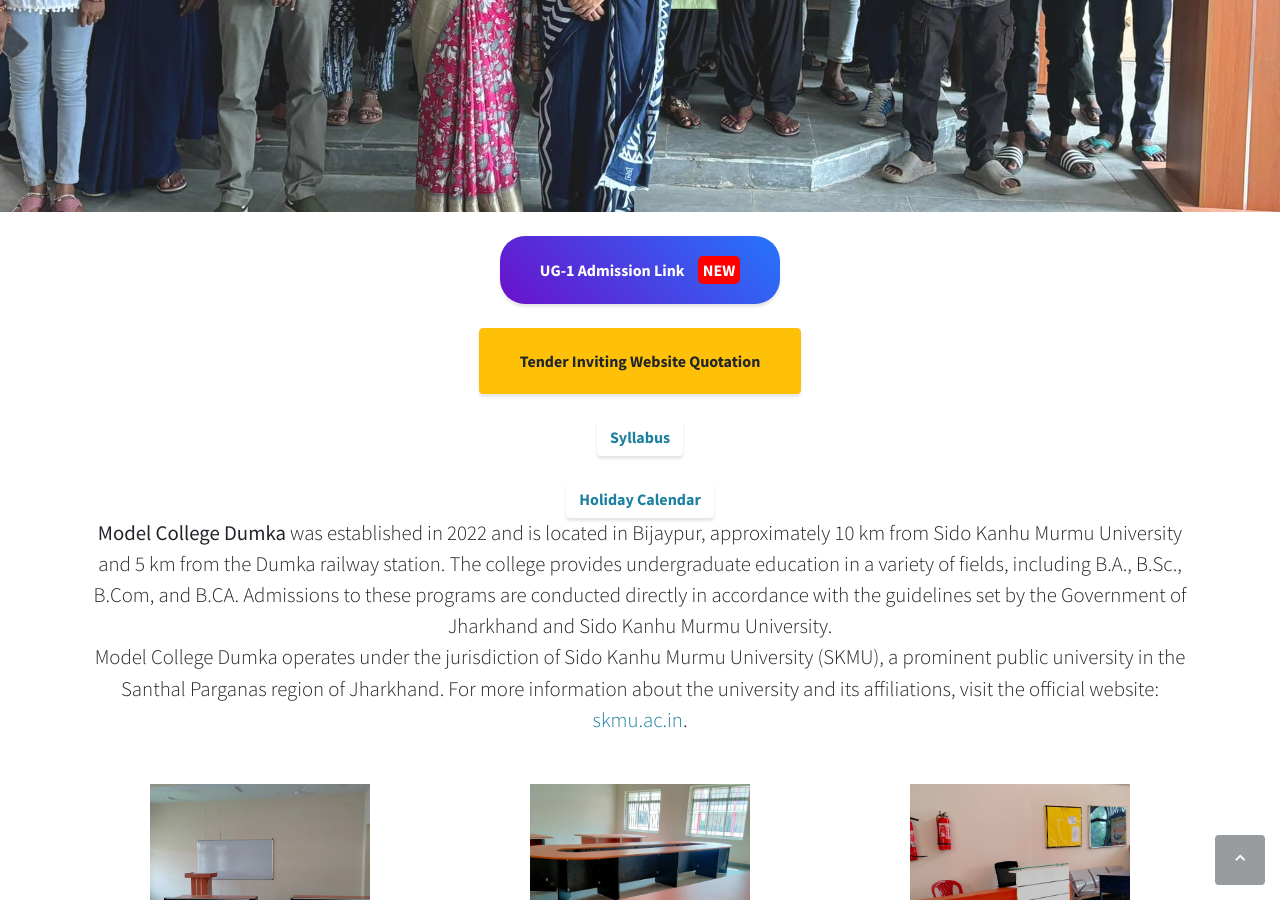
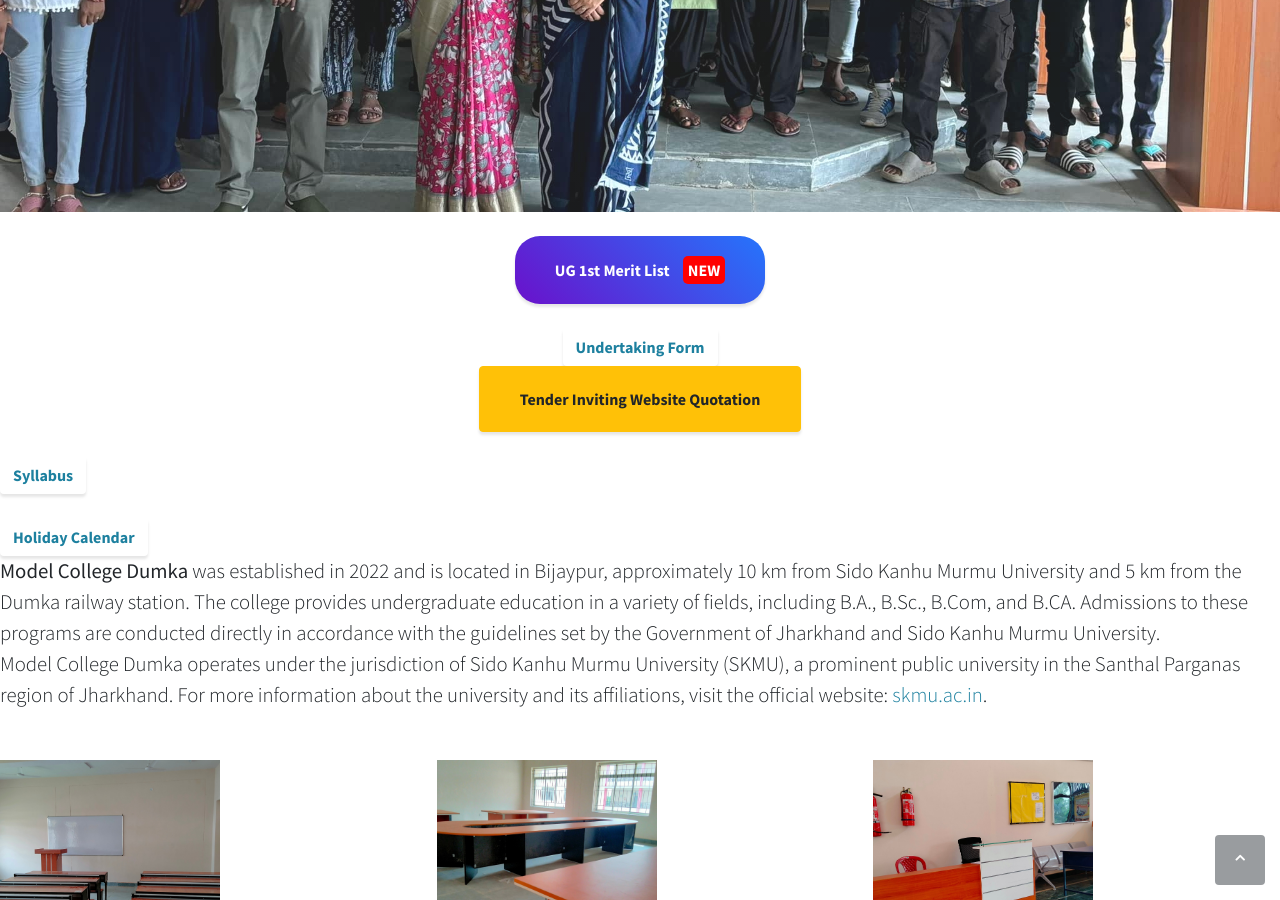
Before and after one commit to modelcollegedumka/modelcollegedumka.github.io, a Jekyll site: the page built from index.md, in a window 1280 px wide and 900 px high, scrolled down 818 px. Built offline with Jekyll 4.4.1, drawn with Linux system fonts in a browser that asks for light colours.

Commit message:
Update home.html

```diff
--- a/_layouts/home.html
+++ b/_layouts/home.html
@@ -83,13 +83,23 @@
 <!-- Insert Blinking link for UG-1 Admission  -->
         <div class="row">
           <div class="col-lg-12">
-            <a href="https://jharkhanduniversities.nic.in/home" class="btn btn-primary btn-xl js-scroll-trigger blinking-button">
-              UG-1 Admission Link <span class="new-label">NEW</span>
+            <a href="/assets/pdf/Merit-List-01.pdf" class="btn btn-primary btn-xl js-scroll-trigger blinking-button">
+              UG 1st Merit List <span class="new-label">NEW</span>
             </a>
           </div>
           <br>
         </div>
         <br>
+
+
+  <div class="row">
+          <div class="col-lg-12">
+            <a href="/assets/pdf/Undertaking-Form.pdf" class="btn js-scroll-trigger ">
+              Undertaking Form
+            </a>
+          </div>
+        </div>
+</div>
 <!-- Website Quotation Download Button -->
 <div class="row">
   <div class="col-lg-12 text-center">
```
